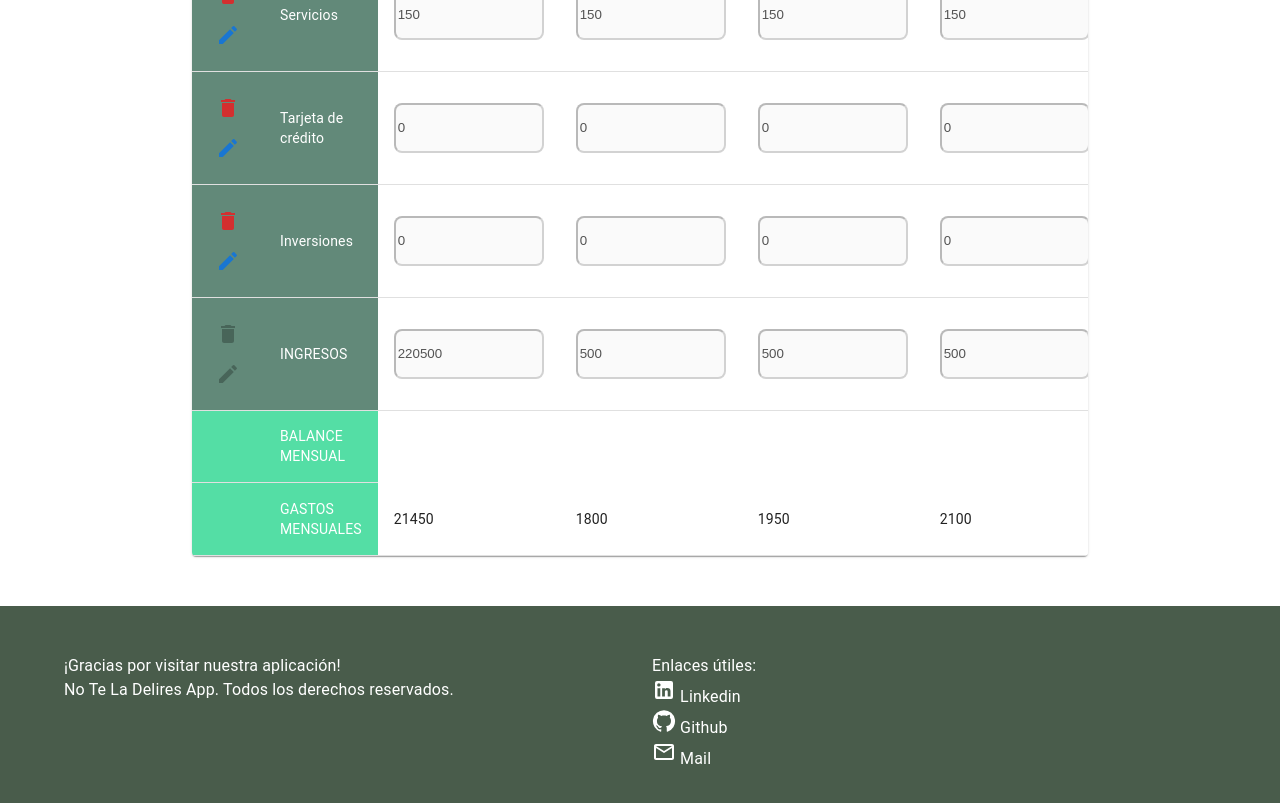
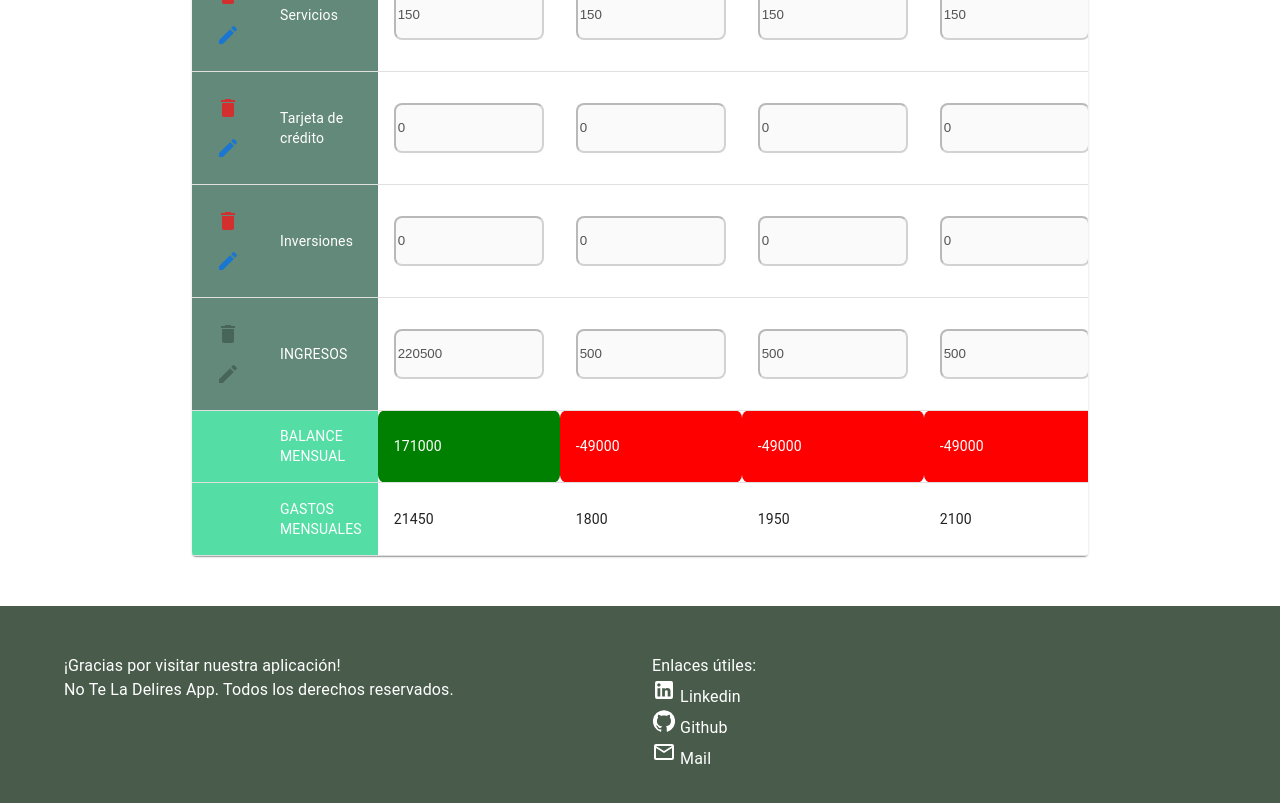
Before and after one commit to Ren991/NoTeLaDeliresApp, a React (Vite) app in the folder frontend/: page /home in a window 1280 px wide. Shown: the part 619-1422 px from the top of the page. Built offline with nearby package versions, Linux system fonts and the light colour scheme.

Commit message:
fix balance mensual

```diff
--- a/frontend/src/components/TablaBalance/TablaBalance.jsx
+++ b/frontend/src/components/TablaBalance/TablaBalance.jsx
@@ -51,13 +51,23 @@ const TablaBalance = () => {
             return acumulador;
         }, []);
 
+        // Calcular los balances mensuales
+        const balancesMensuales = ingresos.map(ingreso => {
+            const balance = ingreso.amount - gastosMensuales.reduce((total, gasto) => total + gasto, 0);
+            return { month: ingreso.month, balance };
+        });
+
+        // Actualizar el estado con los balances mensuales
+        setBalanceMensual(balancesMensuales);
+
+        // Actualizar el estado con los gastos mensuales
         setGastosMensuales(gastosMensuales);
     };
 
-
+    // Llamar a la función para calcular los gastos mensuales y los balances mensuales
     calculateMonthlyExpenses();
 
-}, [data]);
+}, [data, ingresos]);
 
 
   const handleEditCategory = (index) => {
@@ -135,7 +145,7 @@ const recalculateMonthlyBalance = (newData) => {
   };
 
 
-
+  console.log(balanceMensual)
 
   return (
     <div style={{ marginTop: "100px",  width: "70%", marginLeft: "auto", marginRight: "auto" }}>
@@ -222,7 +232,7 @@ const recalculateMonthlyBalance = (newData) => {
                 BALANCE MENSUAL
               </TableCell>
               {balanceMensual.map((balance, index) => (
-                <TableCell key={index} style={{ borderRadius:"0.5rem",color:"white",backgroundColor: balance.amount < 0 ? 'red' : 'green' }}>{balance.amount}</TableCell>
+                  <TableCell key={index} style={{ borderRadius:"0.5rem",color:"white",backgroundColor: balance.balance < 0 ? 'red' : 'green' }}>{balance.balance}</TableCell>
               ))}
             </TableRow>
             <TableRow>
```
